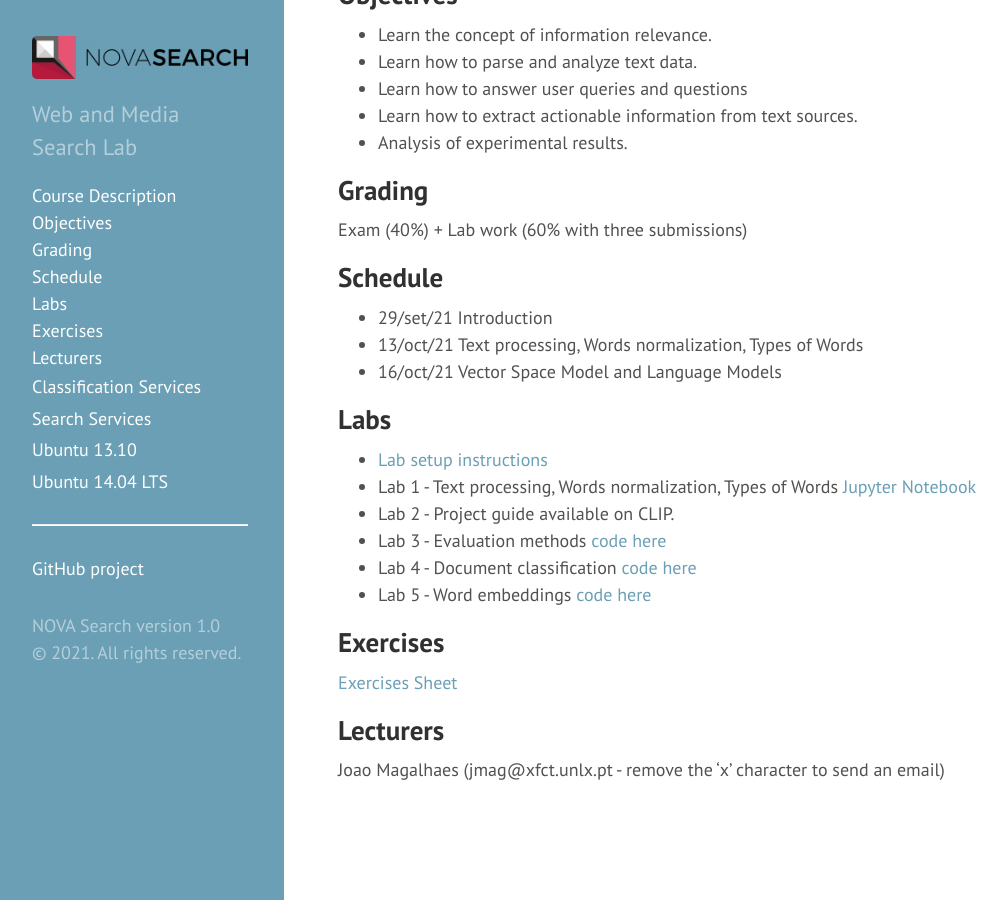
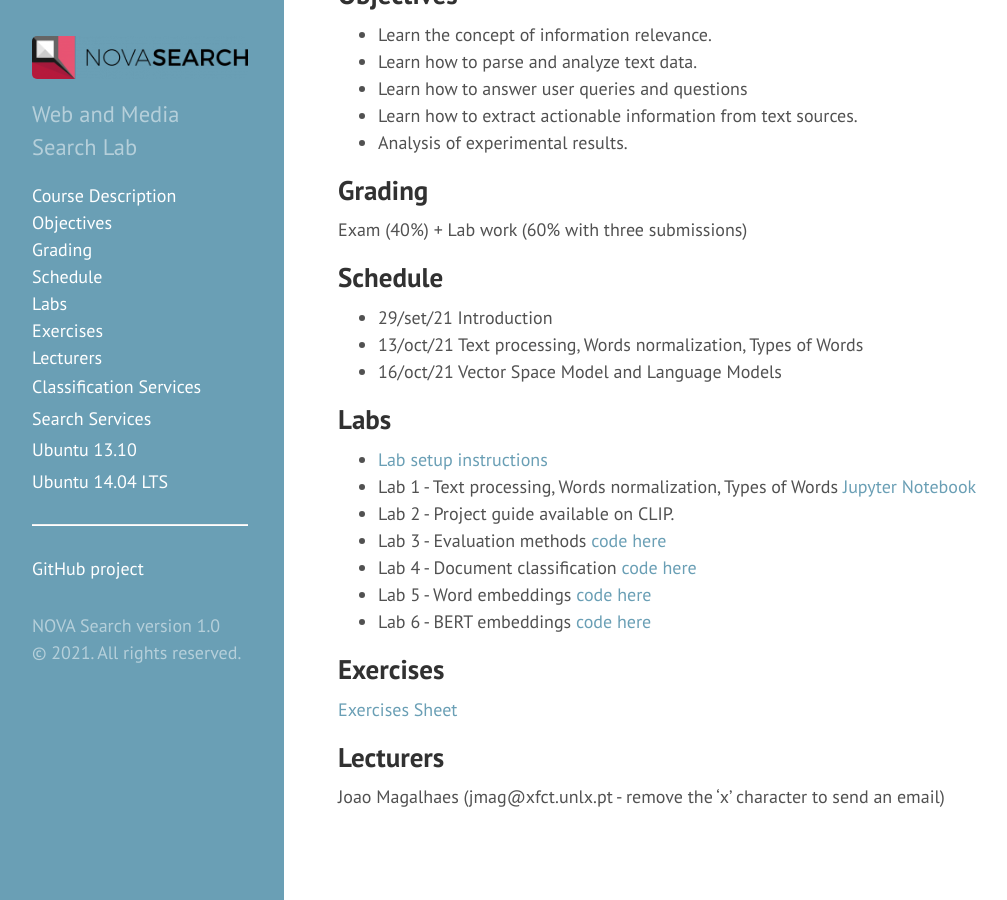
Before and after one commit to novasearch/wiki.novasearch.org, a Jekyll site: the page built from wiki/IR_NLP_2021.md, in a window 1280 px wide and 900 px high, scrolled down 560 px. Shown: the whole window, without its empty margins (4-1011 px from the left). Built offline with Jekyll 4.4.1, drawn with Linux system fonts in a browser that asks for light colours.

Commit message:
Update IR_NLP_2021.md

```diff
--- a/wiki/IR_NLP_2021.md
+++ b/wiki/IR_NLP_2021.md
@@ -33,6 +33,7 @@ Exam (40%) + Lab work (60% with three submissions)
  - Lab 3 - Evaluation methods [code here](/assets/files/2021labs/eval.zip)
  - Lab 4 - Document classification [code here](/assets/files/2021labs/Sentiment_classification_scikit_learn.ipynb)
  - Lab 5 - Word embeddings [code here](/assets/files/2021labs/word_embeddings.ipynb)
+ - Lab 6 - BERT embeddings [code here](/assets/files/2021labs/bert_tutorial.ipynb)
 
 ## Exercises
 [Exercises Sheet](/assets/files/Exercises.pdf)
```
